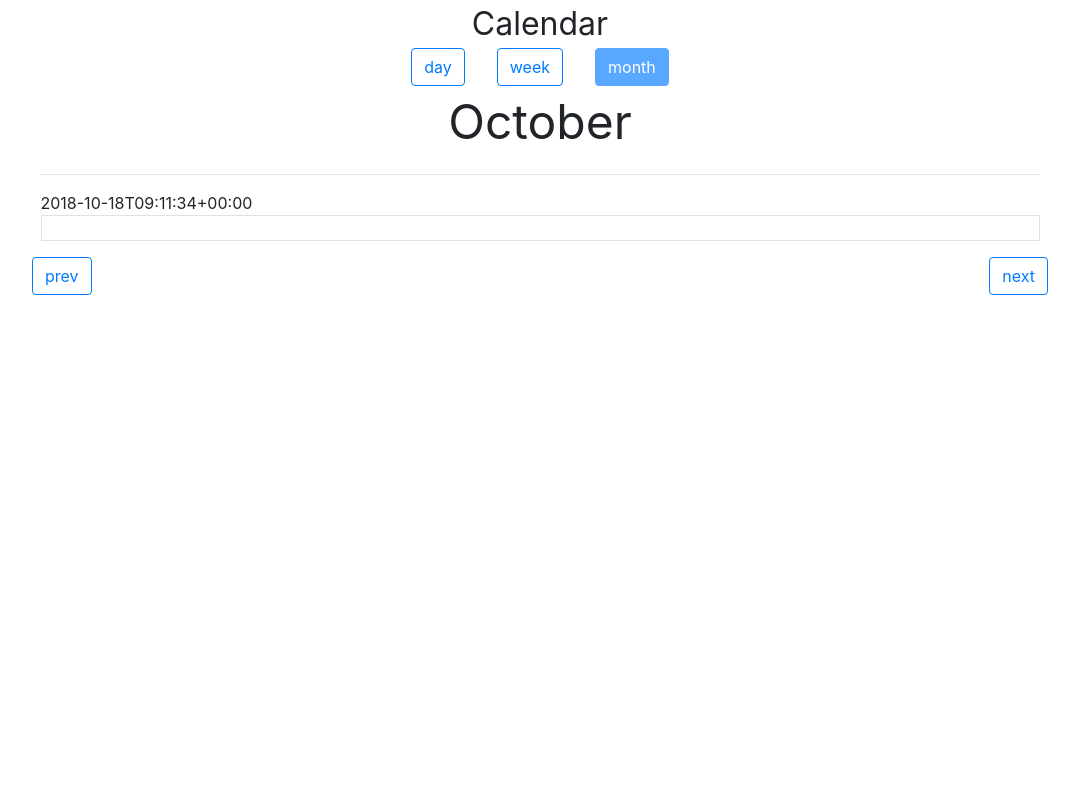
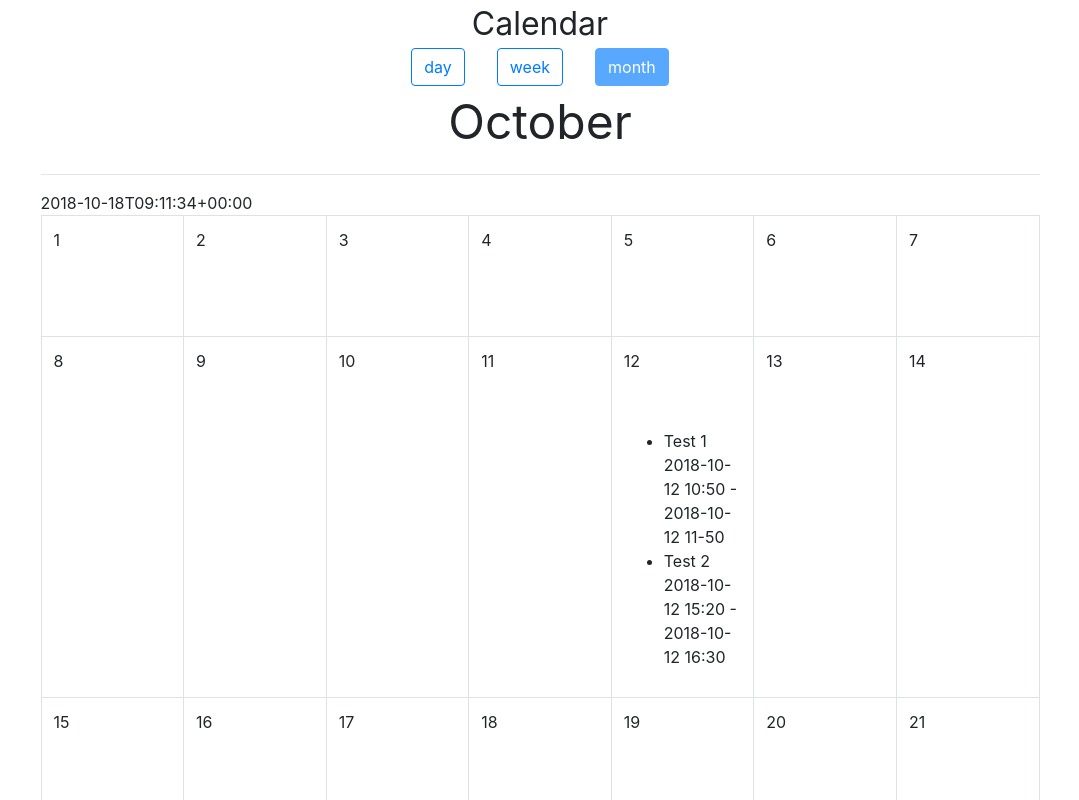
Before and after one commit to kradavar/Google-Calendar, a React (Create React App) app: page / in a window 1280 px wide. Shown: the top 800 px of the page, without its empty margins (100-1179 px from the left). Built offline with nearby package versions, Linux system fonts and the light colour scheme.

Commit message:
Fix problem of closing modal window

```diff
--- a/src/View/ModalWindow.js
+++ b/src/View/ModalWindow.js
@@ -1,13 +1,10 @@
-import React from "react";
+import React, { Component } from "react";
 
 import { connect } from "react-redux";
 import { addEvent } from "../Model/actions/actions.js";
 import "../Styles/Modal.css";
 
 function ModalWindow(props) {
-  const showHideClassName = props.showModal
-    ? "modal display-block"
-    : "modal display-none";
   return (
     <div className="modal">
       <section className="modal-main">
--- a/src/View/Table-components/Day.js
+++ b/src/View/Table-components/Day.js
@@ -7,50 +7,38 @@ import ModalWindow from "../ModalWindow.js";
 export default class Day extends Component {
   constructor(props) {
     super(props);
-
-    console.warn("constructor", { self: this });
-
     this.state = {
-      showModal: false,
-
-      showModalV2: false
+      showModal: false
     };
-    //this.showModal = this.showModal.bind(this);
-    //this.hideModal = this.hideModal.bind(this);
+    this.showModal = this.showModal.bind(this);
+    this.hideModal = this.hideModal.bind(this);
   }
 
-  showModal = event => {
-    console.warn("showModal", { self: this, event });
+  showModal() {
+    this.setState({
+      showModal: true
+    });
+  }
 
+  hideModal(e) {
+    console.warn("hideModal", { self: this });
+    e.stopPropagation();
     this.setState({
-      showModalV2: true
+      showModal: false
     });
-  };
-
-  hideModal = e => {
-    console.warn("hideModal", { self: this, e });
-
-    this.setState({
-      showModalV2: false,
-      test: "test"
-    });
-
-    e.preventDefault();
-  };
+  }
 
   createDayCell() {
     if (this.props.view === "month") {
       console.warn("createDayCell", { state: this.state });
 
       return (
-        <td
-          className="cell day-cell"
-          onClick={() => this.setState({ showModalV2: true })}
-        >
-          {this.state.showModalV2 && (
+        <td className="cell day-cell" onClick={this.showModal}>
+          {this.state.showModal && (
             <ModalWindow
+              showModal={this.state.showModal}
               renderedDate={this.props.renderedDate}
-              handleClose={() => this.setState({ showModalV2: false })}
+              handleClose={this.hideModal}
             />
           )}
 
@@ -87,22 +75,9 @@ export default class Day extends Component {
       );
     }
   }
-
   render() {
     console.warn("render", { state: this.state });
 
-    return (
-      <td
-        className="cell day-cell"
-        onClick={() => this.setState({ showModalV2: true })}
-      >
-        {this.state.showModalV2 && (
-          <ModalWindow
-            renderedDate={this.props.renderedDate}
-            handleClose={() => this.setState({ showModalV2: false })}
-          />
-        )}
-      </td>
-    );
+    return this.createDayCell();
   }
 }
--- a/src/View/Table-components/Month.js
+++ b/src/View/Table-components/Month.js
@@ -31,9 +31,5 @@ export default function Month(props) {
     return weeks;
   };
 
-  return (
-    <tbody>
-      <Week renderedDate={props.renderedDate.clone()} view={props.view} />
-    </tbody>
-  );
+  return <tbody>{renderMonth()}</tbody>;
 }
--- a/src/View/Table-components/Week.js
+++ b/src/View/Table-components/Week.js
@@ -25,7 +25,9 @@ export default function Week(props) {
           key={date.format()}
         />
       );
-      days.push();
+      days.push(
+        <Day view={props.view} renderedDate={date} key={date.format()} />
+      );
     }
 
     return days;
@@ -35,11 +37,7 @@ export default function Week(props) {
   //debugger;
   switch (props.view) {
     case "month":
-      return (
-        <tr>
-          <Day view={props.view} renderedDate={moment(props.renderedDate)} />
-        </tr>
-      );
+      return <tr>{days}</tr>;
     case "week":
       return (
         <tbody>
```
